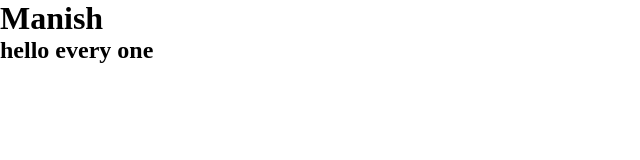
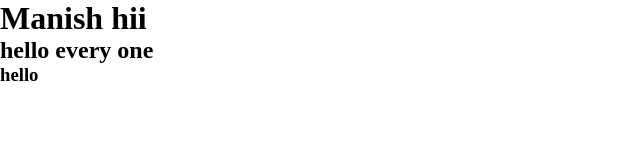
Before and after one commit to Manish13122/demo2, a plain HTML site: page index.html in a window 1280 px wide. Shown: the whole page, without its empty margins (0-640 px from the left). Drawn offline with Linux system fonts and the light colour scheme.

Commit message:
added h3

```diff
--- a/index.html
+++ b/index.html
@@ -7,8 +7,9 @@
     <link rel="stylesheet" href="style.css">
 </head>
 <body>
-    <h1>Manish</h1>
+    <h1>Manish hii</h1>
     <h2>hello every one</h2>
+    <h3>hello</h3>
     <script src="script.js"></script>
 </body>
 </html>
```
